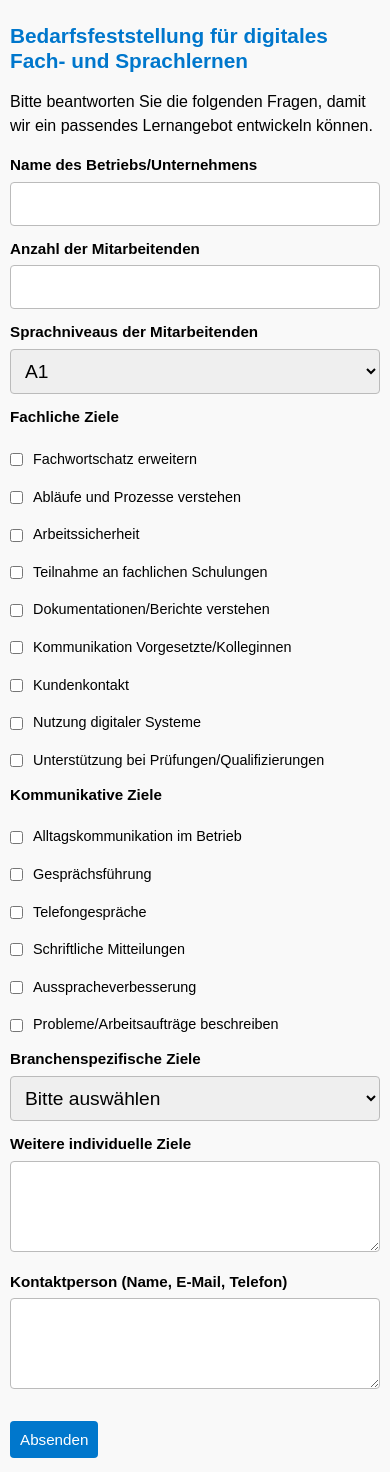
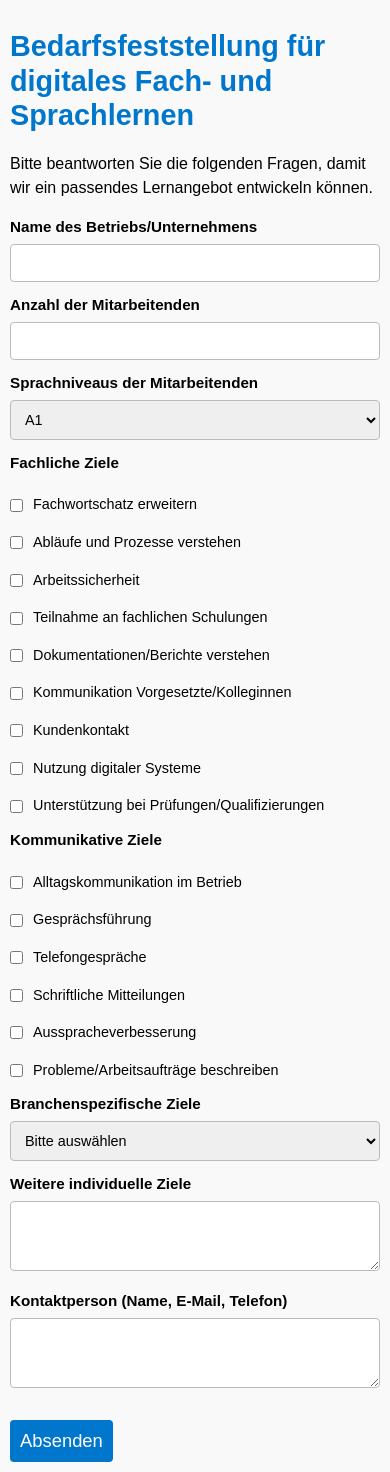
Before and after one commit to ani888m/werkstattsprache, a Flask app: page /bedarfsfeststellung in a window 390 px wide. Run offline with Flask 3, Linux system fonts and the light colour scheme.

Commit message:
Update bedarfsfeststellung.html

```diff
--- a/templates/bedarfsfeststellung.html
+++ b/templates/bedarfsfeststellung.html
@@ -114,16 +114,16 @@
       }
 
       h1 {
-        font-size: 1.3rem;
+        font-size: 1.8rem;
       }
 
       button {
         padding: 10px;
-        font-size: 0.95rem;
+        font-size: 1.15rem;
       }
 
       input, select, textarea {
-        font-size: 1.2rem;
+        font-size: 0.9rem;
       }
 
       .checkbox-group label {
```
